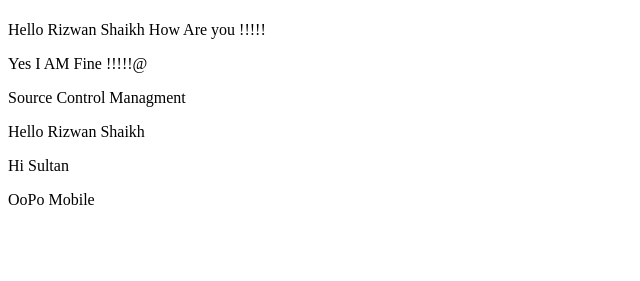
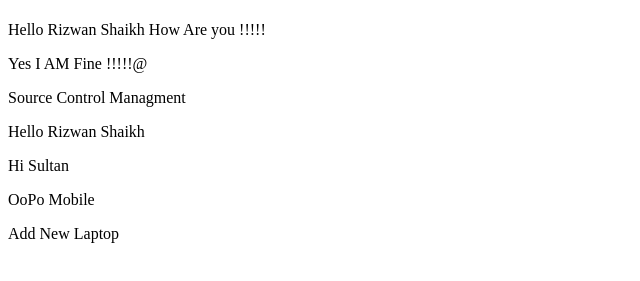
Before and after one commit to msultan27/Jenkins, a plain HTML site: page index.html in a window 1280 px wide. Shown: the part 59-340 px from the top of the page, without its empty margins (0-640 px from the left). Drawn offline with Linux system fonts and the light colour scheme.

Commit message:
add Laptop

```diff
--- a/index.html
+++ b/index.html
@@ -19,7 +19,7 @@
        <p> Hello Rizwan Shaikh  </p>
         <p> Hi Sultan </p>
          <p>OoPo Mobile</p>
-
+         <p> Add New Laptop </p>
 
 </body>
 </html>
```
